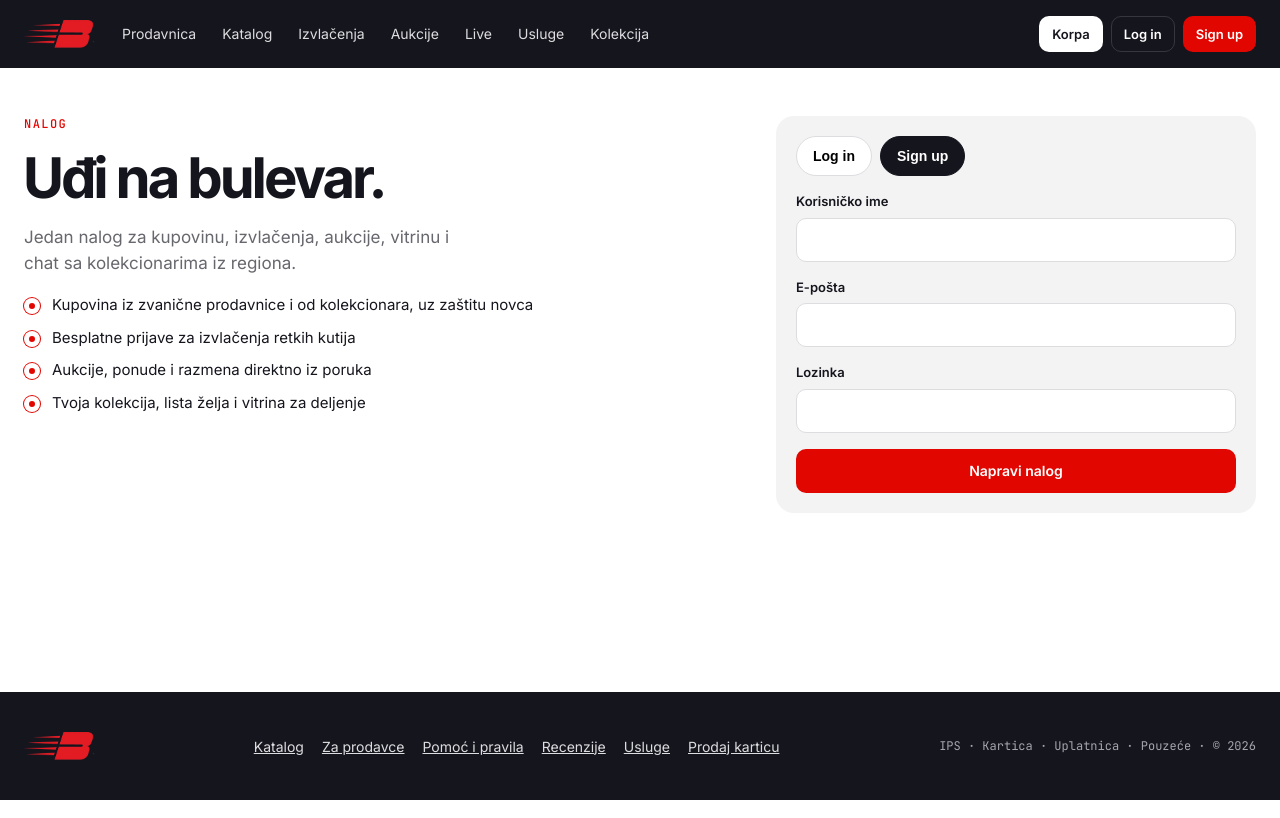
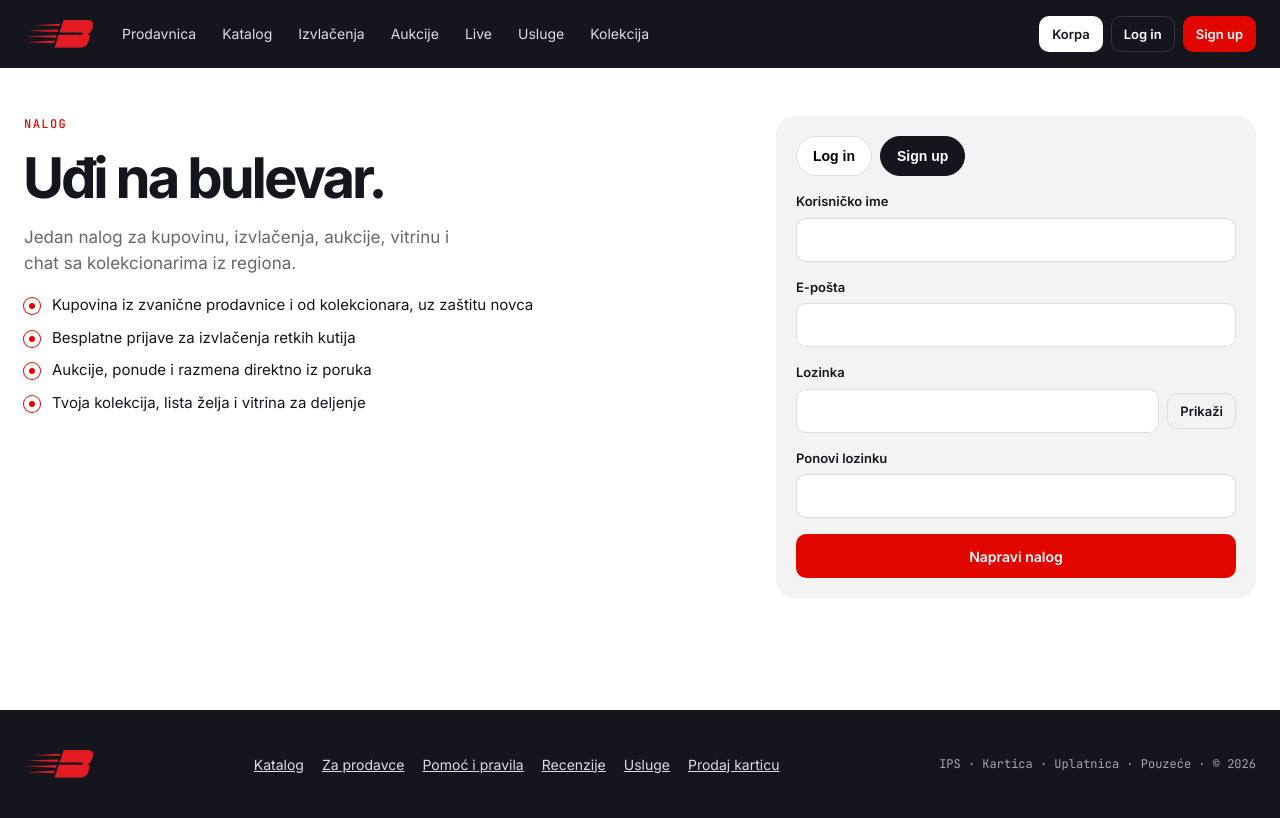
Before and after one commit to daniloneric4-lab/boulevard-of-cards, a Next.js app: page /prijava in a window 1280 px wide. Both pictures are taken after a click on the tab "Sign up". Built offline with nearby package versions, Linux system fonts and the light colour scheme; no server answers; the database is empty.

Commit message:
Prijava: potvrda lozinke i jasnije poruke

```diff
--- a/app/prijava/AuthForm.tsx
+++ b/app/prijava/AuthForm.tsx
@@ -4,8 +4,10 @@ import { useRouter } from 'next/navigation';
 import { createClient } from '@/lib/supabase/client';
 
 const ERR: Record<string, string> = {
-  'Invalid login credentials': 'Pogrešna e-pošta ili lozinka.',
-  'Email not confirmed': 'Potvrdi e-poštu preko linka koji smo ti poslali.',
+  'Invalid login credentials': 'Pogrešna e-pošta ili lozinka. Ako ne možeš da se setiš lozinke, klikni „Zaboravljena lozinka“ i postavi novu.',
+  'Email not confirmed': 'Nalog još nije potvrđen. Otvori mejl koji smo ti poslali i klikni na link, pa se prijavi.',
+  'Email rate limit exceeded': 'Poslato je previše mejlova. Sačekaj nekoliko minuta pa pokušaj ponovo.',
+  'Password should be at least 6 characters.': 'Lozinka mora imati bar 8 znakova.',
   'User already registered': 'Nalog sa ovom e-poštom već postoji. Prijavi se.',
 };
 
@@ -13,6 +15,7 @@ export default function AuthForm({ next, initial = 'login' }: { next: string; in
   const [mode, setMode] = useState<'login' | 'signup' | 'reset'>(initial);
   const [msg, setMsg] = useState<{ ok: boolean; text: string } | null>(null);
   const [busy, setBusy] = useState(false);
+  const [showPw, setShowPw] = useState(false);
   const router = useRouter();
   const supabase = createClient();
 
@@ -38,16 +41,24 @@ export default function AuthForm({ next, initial = 'login' }: { next: string; in
         setBusy(false);
         return;
       }
+      if (password !== String(f.get('password2') || '')) {
+        setMsg({ ok: false, text: 'Lozinke se ne poklapaju. Upiši istu lozinku u oba polja.' });
+        setBusy(false);
+        return;
+      }
       const { data, error } = await supabase.auth.signUp({
         email,
         password,
         options: { emailRedirectTo: `${origin}/auth/callback?next=${encodeURIComponent(next)}`, data: { username, display_name: username } },
       });
       if (error) setMsg({ ok: false, text: ERR[error.message] ?? error.message });
-      else if (data.session) {
+      else if (data.user && (data.user.identities ?? []).length === 0) {
+        setMode('login');
+        setMsg({ ok: false, text: 'Nalog sa ovom e-poštom već postoji. Prijavi se lozinkom koju si tada upisao, ili klikni „Zaboravljena lozinka“.' });
+      } else if (data.session) {
         router.replace(next);
         router.refresh();
-      } else setMsg({ ok: true, text: 'Poslali smo ti mejl. Klikni na link u njemu da potvrdiš nalog, pa se prijavi.' });
+      } else setMsg({ ok: true, text: `Nalog je napravljen. Poslali smo mejl na ${email}: klikni na link u njemu da potvrdiš nalog, pa se prijavi ovde. Ako ne vidiš mejl, pogledaj i Spam.` });
     } else {
       const { error } = await supabase.auth.resetPasswordForEmail(email, { redirectTo: `${origin}/auth/callback?next=/profil/lozinka` });
       setMsg(error ? { ok: false, text: error.message } : { ok: true, text: 'Ako nalog postoji, poslali smo link za novu lozinku.' });
@@ -79,7 +90,18 @@ export default function AuthForm({ next, initial = 'login' }: { next: string; in
         {mode !== 'reset' ? (
           <label className="fld">
             Lozinka
-            <input className="inp" type="password" name="password" required minLength={mode === 'signup' ? 8 : 1} autoComplete={mode === 'signup' ? 'new-password' : 'current-password'} />
+            <span className="row" style={{ flexWrap: 'nowrap', gap: 8 }}>
+              <input className="inp" type={showPw ? 'text' : 'password'} name="password" required minLength={mode === 'signup' ? 8 : 1} autoComplete={mode === 'signup' ? 'new-password' : 'current-password'} />
+              <button type="button" className="btn btn-ghost btn-sm" onClick={() => setShowPw((v) => !v)} aria-pressed={showPw}>
+                {showPw ? 'Sakrij' : 'Prikaži'}
+              </button>
+            </span>
+          </label>
+        ) : null}
+        {mode === 'signup' ? (
+          <label className="fld">
+            Ponovi lozinku
+            <input className="inp" type={showPw ? 'text' : 'password'} name="password2" required minLength={8} autoComplete="new-password" />
           </label>
         ) : null}
         {msg ? (
@@ -94,6 +116,10 @@ export default function AuthForm({ next, initial = 'login' }: { next: string; in
           <button type="button" className="btn btn-ghost btn-sm" onClick={() => setMode('reset')} style={{ alignSelf: 'flex-start' }}>
             Zaboravljena lozinka
           </button>
+        ) : mode === 'reset' ? (
+          <button type="button" className="btn btn-ghost btn-sm" onClick={() => setMode('login')} style={{ alignSelf: 'flex-start' }}>
+            Nazad na prijavu
+          </button>
         ) : null}
       </form>
     </div>
--- a/app/prijava/page.tsx
+++ b/app/prijava/page.tsx
@@ -35,7 +35,7 @@ export default async function Login({ searchParams }: { searchParams: Promise<{
         </ul>
       </div>
       <div className="stack" style={{ gap: 16 }}>
-        {greska ? <div className="alert alert-err">Link za potvrdu nije važeći ili je istekao. Prijavi se ponovo.</div> : null}
+        {greska ? <div className="alert alert-err">Link iz mejla je već iskorišćen ili je istekao. Ako si već kliknuo na njega, nalog je potvrđen i samo se prijavi ovde.</div> : null}
         <AuthForm next={dest} initial={mode === 'signup' ? 'signup' : 'login'} />
       </div>
     </div>
```
